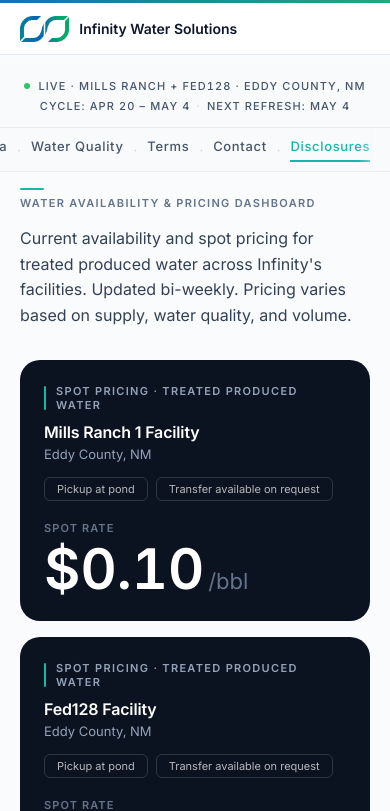
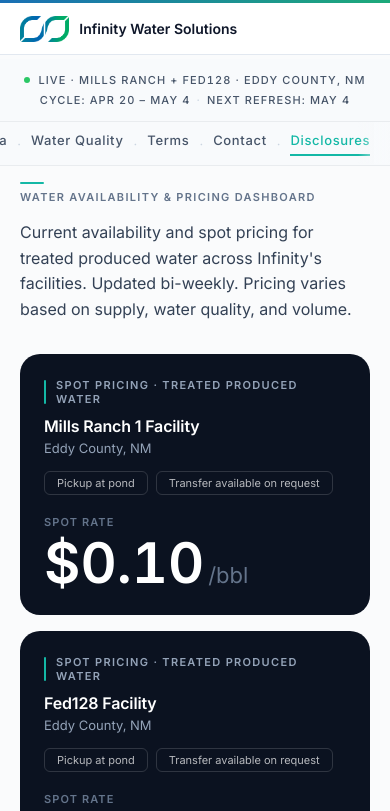
Before and after one commit to cpadilla1117/iws-operator-portal, a React (Vite) app: page / in a window 390 px wide. Shown: the top 811 px of the page. Built offline with nearby package versions, Linux system fonts and the light colour scheme.

Commit message:
style(mobile): tighten gap between main header and status bar
Drop status bar marginTop from 10 to 4 on mobile.

Co-Authored-By: Claude Opus 4.7 (1M context) <noreply@anthropic.com>

```diff
--- a/src/App.jsx
+++ b/src/App.jsx
@@ -165,7 +165,7 @@ export default function App() {
       <div style={{
         background: '#F8FAFC', borderBottom: '1px solid rgba(15,23,42,0.06)',
         minHeight: isMobile ? 52 : 40,
-        marginTop: isMobile ? 10 : 0,
+        marginTop: isMobile ? 4 : 0,
         padding: isMobile ? '14px 20px' : '0 24px',
         display: 'flex',
         flexDirection: isMobile ? 'column' : 'row',
```
